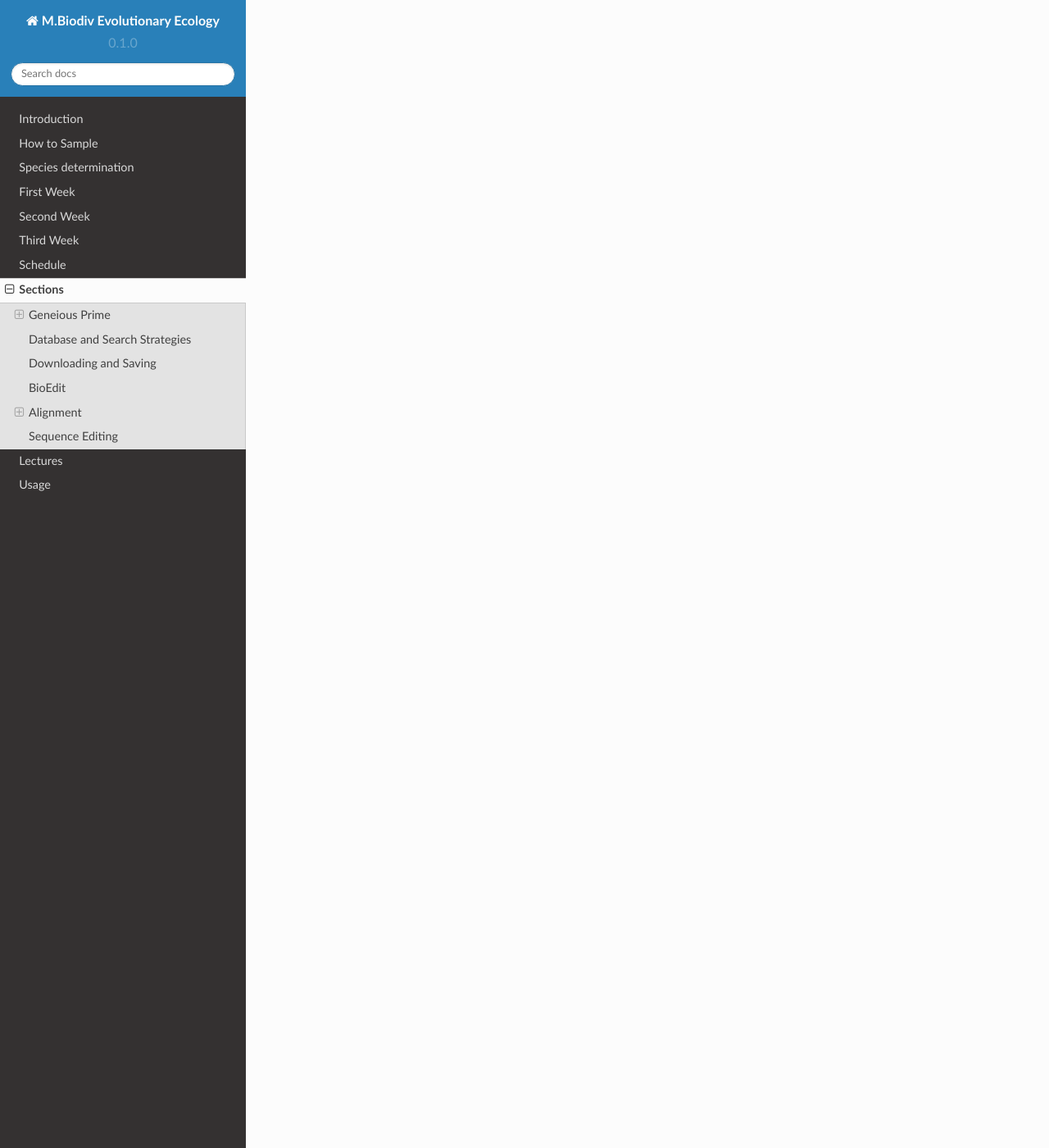
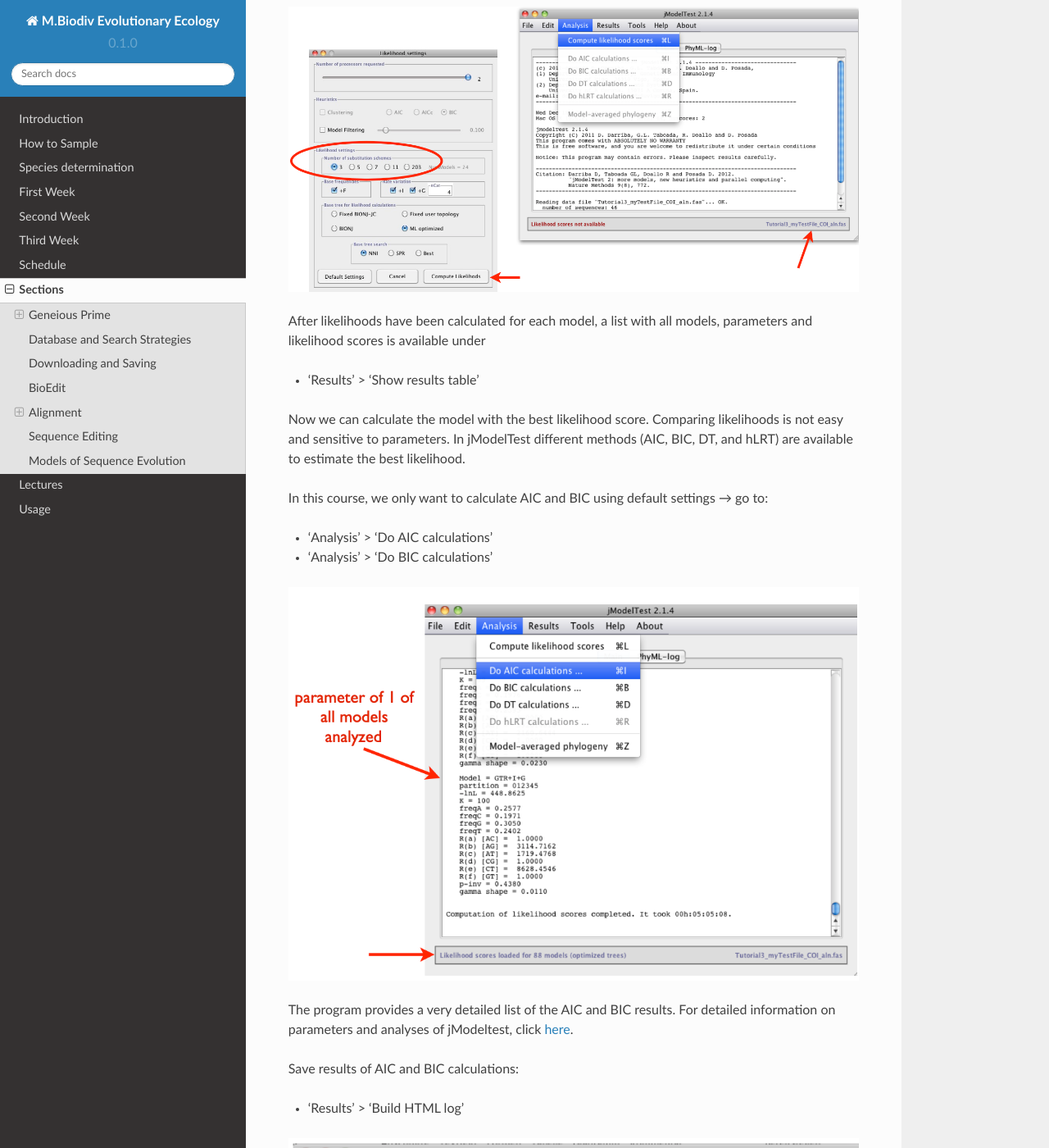
Before and after one commit to bheimbu/evolutionary_ecology, a Sphinx documentation site: the page built from docs/source/section.rst, in a window 1280 px wide and 1400 px high, scrolled down 20576 px. Shown: the whole window at 82% size. Built offline with Sphinx 7.4.7 and the Read the Docs theme 2.0.0, drawn with Linux system fonts in a browser that asks for light colours; some of the changed text lies outside the part shown.

Commit message:
Update section.rst

```diff
--- a/docs/source/section.rst
+++ b/docs/source/section.rst
@@ -349,3 +349,63 @@
   Hermannia_gibba_COI GGGTCCTCCTTAAGAGGTTTAATTCGACTGGAGTTAGGCCAGCCTGG...
   Tectocepheus_velatus_COI GGATCTTCTCTGAGAGGATTGATTCGTTTAGAATTGGGACAGCCAGG...
   Atropacarus_sp_COI GGAACTTCGTTAAGGTCTATGATTCGATTTGGGGGGGTTAGGTTCGA...
+
+.. image:: /_static/alignments_1.png
+
+.. image:: /_static/alignments_2.png
+
+.. image:: /_static/alignments_3.png
+
+.. _Models_of_Sequence_Evolution:
+Models of Sequence Evolution
+----------------------------
+
+**jModelTest 2 (Darriba et al. 2012)**
+
+- Compares models of sequence evolution and finds the model that fits best to the dataset
+- GUI and command line mode
+- Strategies for statistical model selection include:
+ - Sequential likelihood ratio tests (LRTs)
+ - Akaike Information Criterion (AIC)
+ - Bayesian Information Criterion (BIC)
+ - Performance-based decision theory (DT)
+
+
+**How to compute likelihoods of models of sequence evolution**
+
+Start jModelTest
+
+'File' > 'Load DNA alignment'
+
+.. image:: /_static/jmodeltest_1.png
+
+'Analysis' > 'Compute likelihood scores'
+
+- choose 'Likelihood settings'
+
+'Number of substitution schemes' > 3
+
+Start analysis > 'Compute Likelihoods'
+
+.. image:: /_static/jmodeltest_2.png
+
+After likelihoods have been calculated for each model, a list with all models, parameters and likelihood scores is available under
+
+- 'Results' > 'Show results table'
+
+Now we can calculate the model with the best likelihood score. Comparing likelihoods is not easy and sensitive to parameters. In jModelTest different methods (AIC, BIC, DT, and hLRT) are available to estimate the best likelihood.
+
+In this course, we only want to calculate AIC and BIC using default settings → go to:
+
+- 'Analysis' > 'Do AIC calculations'
+- 'Analysis' > 'Do BIC calculations'
+
+.. image:: /_static/jmodeltest_3.png
+
+The program provides a very detailed list of the AIC and BIC results. For detailed information on parameters and analyses of jModeltest, click `here <http://www.phylo.org/pdf_docs/jmodeltest-2.1.6-manual.pdf>`_.
+
+Save results of AIC and BIC calculations:
+
+- 'Results' > 'Build HTML log'
+
+.. image:: /_static/jmodeltest_4.png
```
